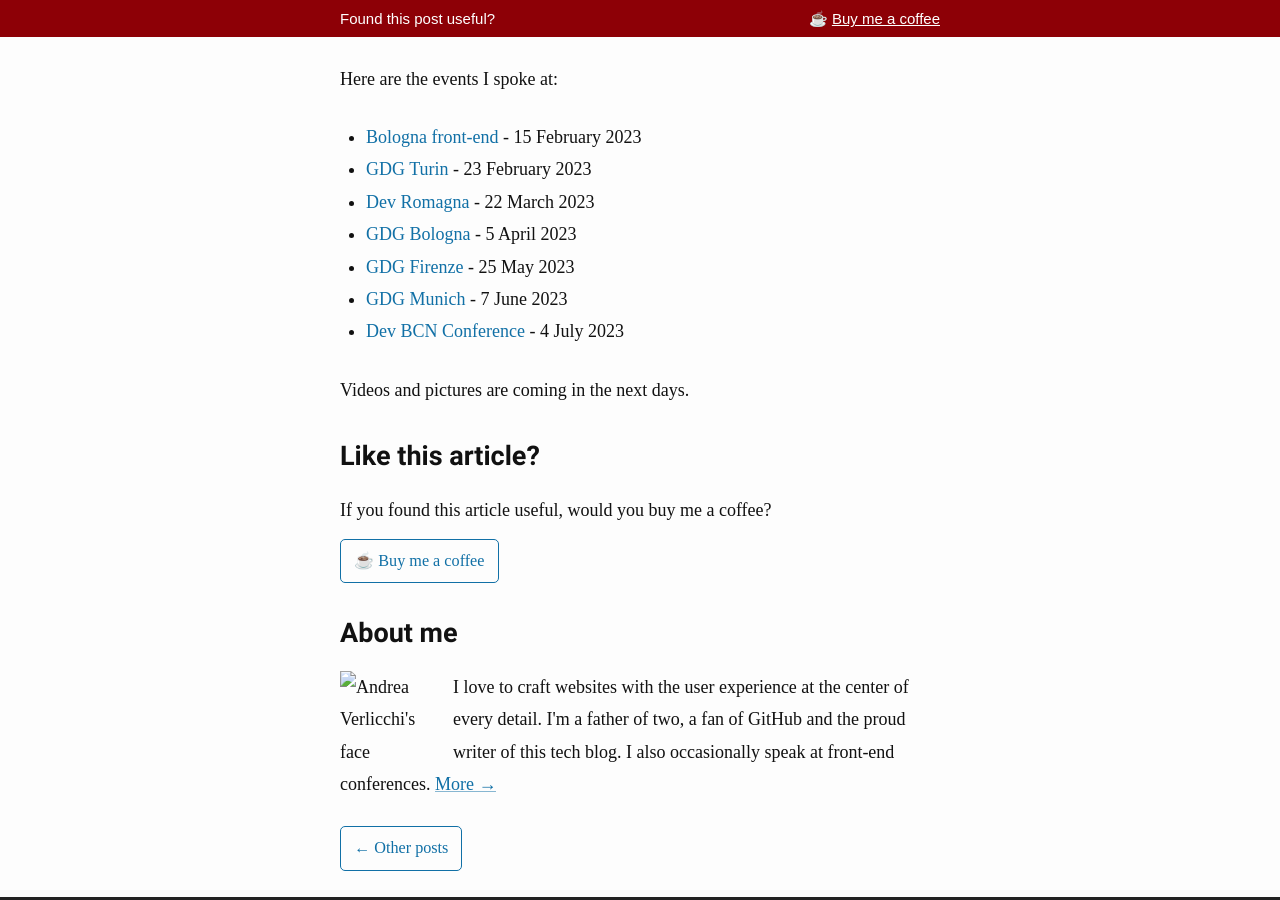
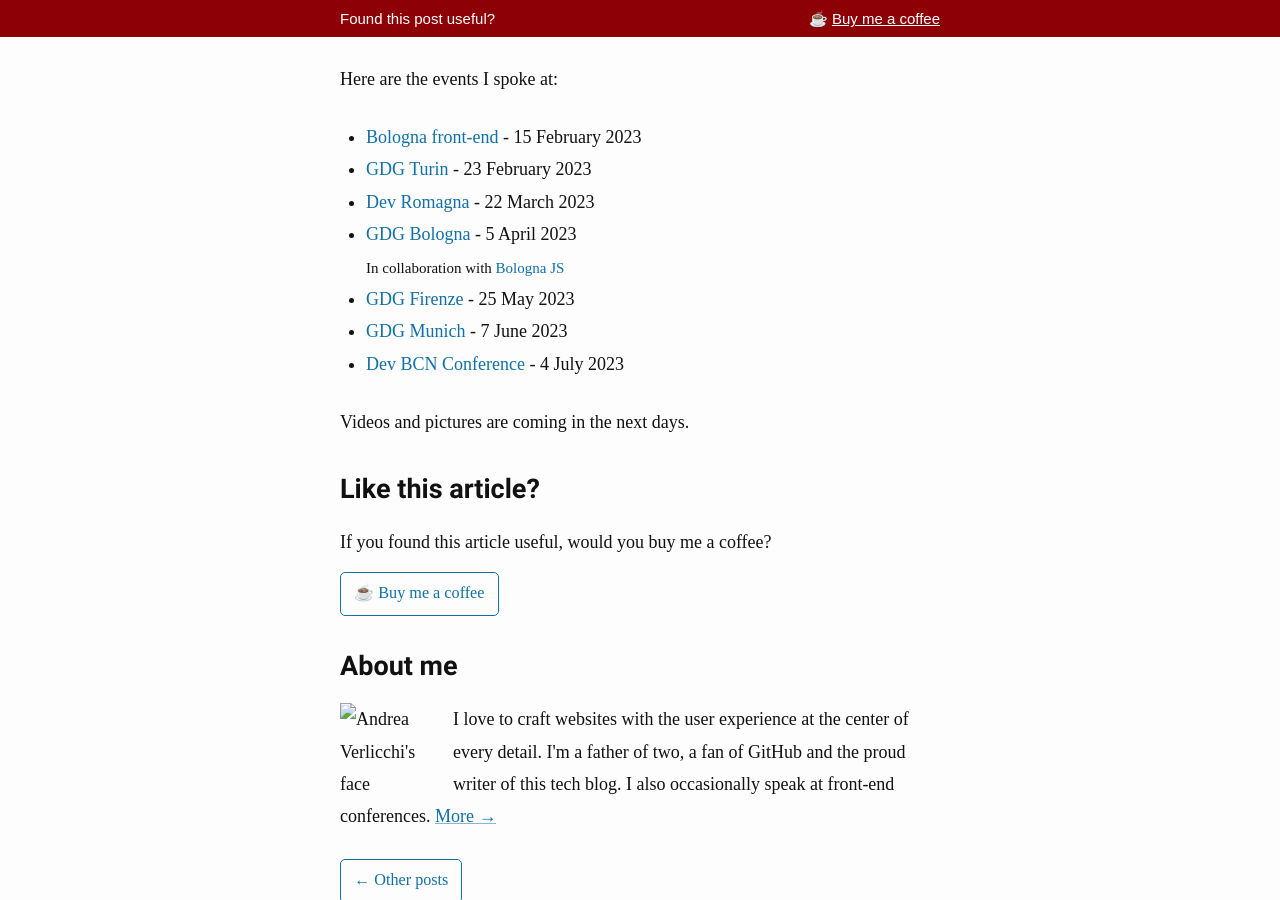
Before and after one commit to verlok/verlok.github.io, a Jekyll site: the page built from _posts/2023-06-16-talks-how-and-why-to-optimize-web-performance-practical-tips-2023.md, in a window 1280 px wide and 900 px high, scrolled down 905 px. Built offline with Jekyll 4.4.1, drawn with Linux system fonts in a browser that asks for light colours; some web fonts are replaced.

Commit message:
Added collaboration with BoJS

```diff
--- a/_posts/2023-06-16-talks-how-and-why-to-optimize-web-performance-practical-tips-2023.md
+++ b/_posts/2023-06-16-talks-how-and-why-to-optimize-web-performance-practical-tips-2023.md
@@ -33,7 +33,7 @@ Here are the events I spoke at:
 - [Bologna front-end](https://www.meetup.com/it-IT/bologna-front-end/events/291336433/) - 15 February 2023
 - <a href="https://gdg.community.dev/events/details/google-gdg-torino-presents-web-talks-from-design-to-performance/"><abbr title="Google Developer Group">GDG</abbr> Turin</a> - 23 February 2023
 - [Dev Romagna](https://www.meetup.com/it-IT/devromagna/events/291862771/) - 22 March 2023
-- <a href="https://gdg.community.dev/events/details/google-gdg-bologna-presents-come-e-perche-migliorare-le-prestazioni-web-consigli-pratici-per-il-2023/"><abbr title="Google Developer Group">GDG</abbr> Bologna</a> - 5 April 2023
+- <a href="https://gdg.community.dev/events/details/google-gdg-bologna-presents-come-e-perche-migliorare-le-prestazioni-web-consigli-pratici-per-il-2023/"><abbr title="Google Developer Group">GDG</abbr> Bologna</a> - 5 April 2023<br><small>In collaboration with <a href="https://www.meetup.com/it-IT/bologna-js-meetup/events/292424299/">Bologna JS</a></small>
 - <a href="https://gdg.community.dev/events/details/google-gdg-firenze-presents-come-e-perche-migliorare-le-prestazioni-web/"><abbr title="Google Developer Group">GDG</abbr> Firenze</a> - 25 May 2023
 - <a href="https://gdg.community.dev/events/details/google-gdg-munich-presents-web-performance-meetup/"><abbr title="Google Developer Group">GDG</abbr> Munich</a> - 7 June 2023
 - [Dev BCN Conference](https://www.devbcn.com/talk/457013) - 4 July 2023
```
